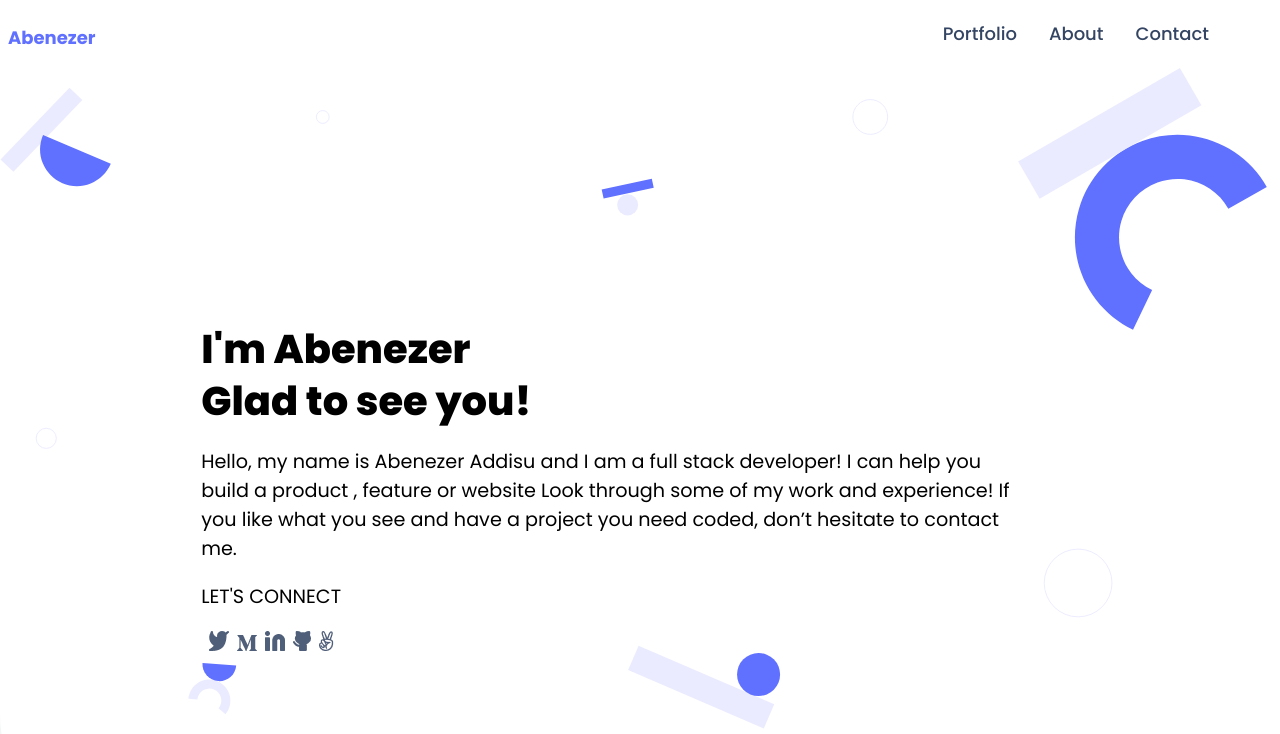
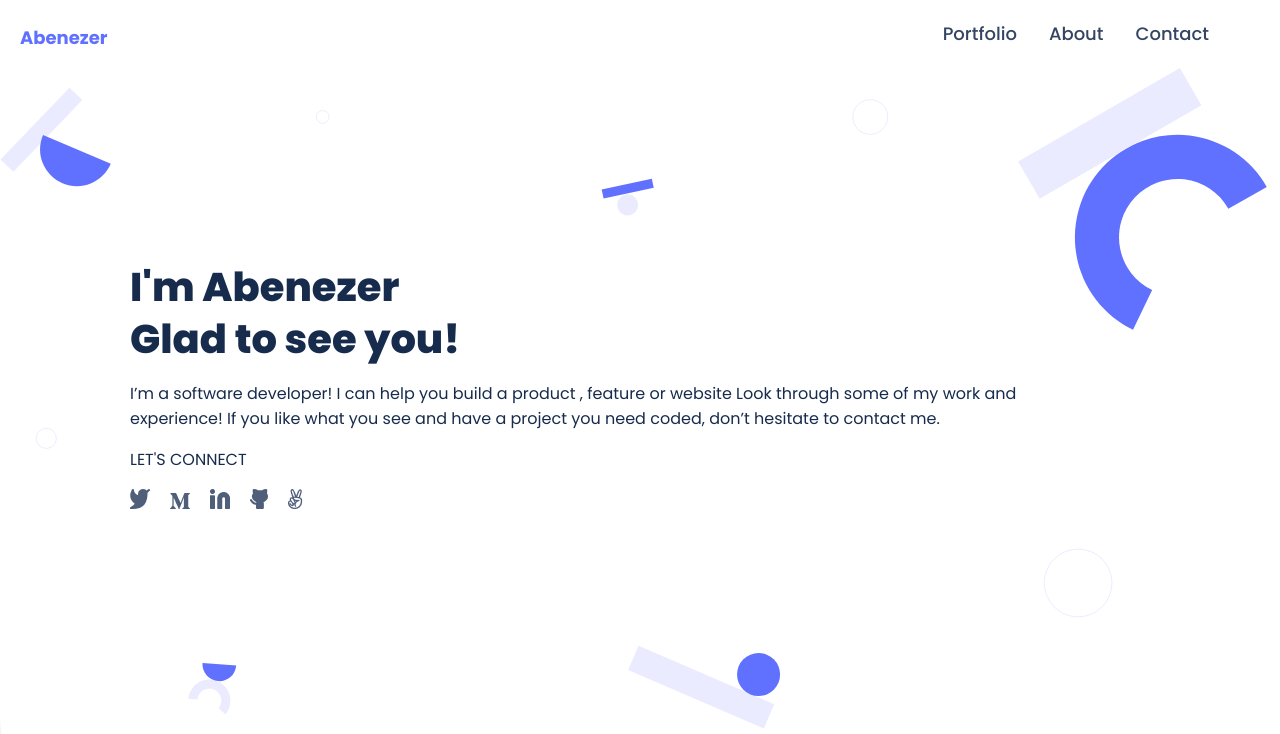
Before and after one commit to abenezer-addisu/Portfolio-Setup-and-mobile-version-skeleton, a website: page index.html in a window 1280 px wide. Drawn offline with Linux system fonts and the light colour scheme.

Commit message:
Color and Margin Edited

```diff
--- a/CSS/style.css
+++ b/CSS/style.css
@@ -17,7 +17,7 @@ header {
 #logo {
   text-decoration: none;
   color: #6070ff;
-  margin: 23.94px auto 23.94px 8px;
+  margin: 24px auto 24px 20px;
   width: 100vm;
   height: 20px;
   font-size: 18px;
@@ -100,15 +100,27 @@ form li {
 }
 
 .home p {
-  width: 327px;
+  width: 270px;
+  font-size: 16px;
 }
 
+
 .home-content {
-  margin: 7% 0% 0% 8%;
+  /* margin: 0% 0% 0% 8%; */
+  color: #172B4D;
+}
+
+.home-content p {
+ color: #172B4D;
+
+}
+
+.connect p {
+  color: #7F8CFF;
 }
 
 .home li {
-  padding-left: 8px;
+  padding-right: 20px;
 }
 
 .home ul {
--- a/index.html
+++ b/index.html
@@ -12,7 +12,6 @@
     <title>Abenezer Addisu</title>
 </head>
 <body>
-    <div class="home-page">
 
         <header>
             <a id="logo" href="#home" class="logo">Abenezer</a>
@@ -57,7 +56,7 @@
                     I'm Abenezer <br> Glad to see you!
                 </h1>
                 <p>
-                    Hello, my name is Abenezer Addisu and I am a full stack developer! I can help you build a product , feature or website Look through some of my work and experience! If you like what you see and have a project you need coded, don’t hesitate to contact me.
+                    I’m a software developer! I can help you build a product , feature or website Look through some of my work and experience! If you like what you see and have a project you need coded, don’t hesitate to contact me.
                 </p>
 
                 <p class="connect">LET'S CONNECT</p>
@@ -75,6 +74,6 @@
 
 
 
-    </div>
+
 </body>
 </html>
```
